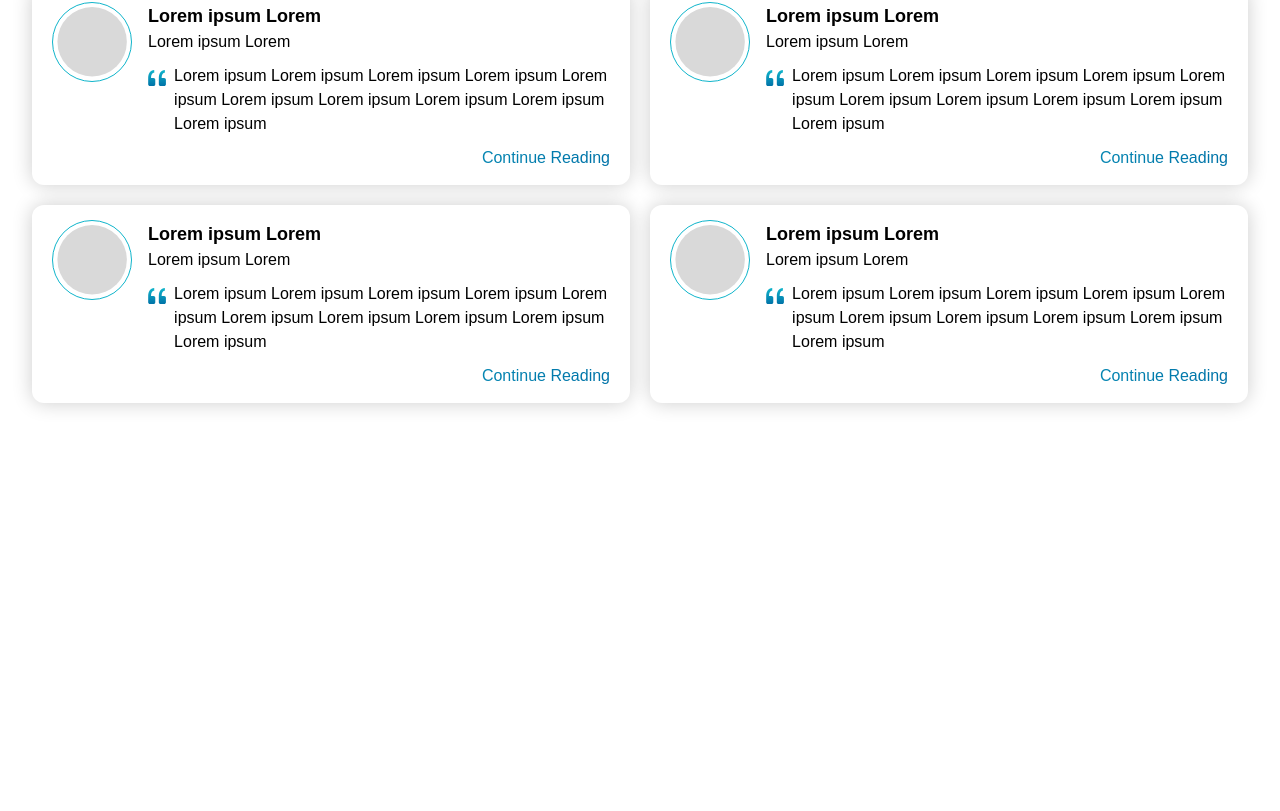
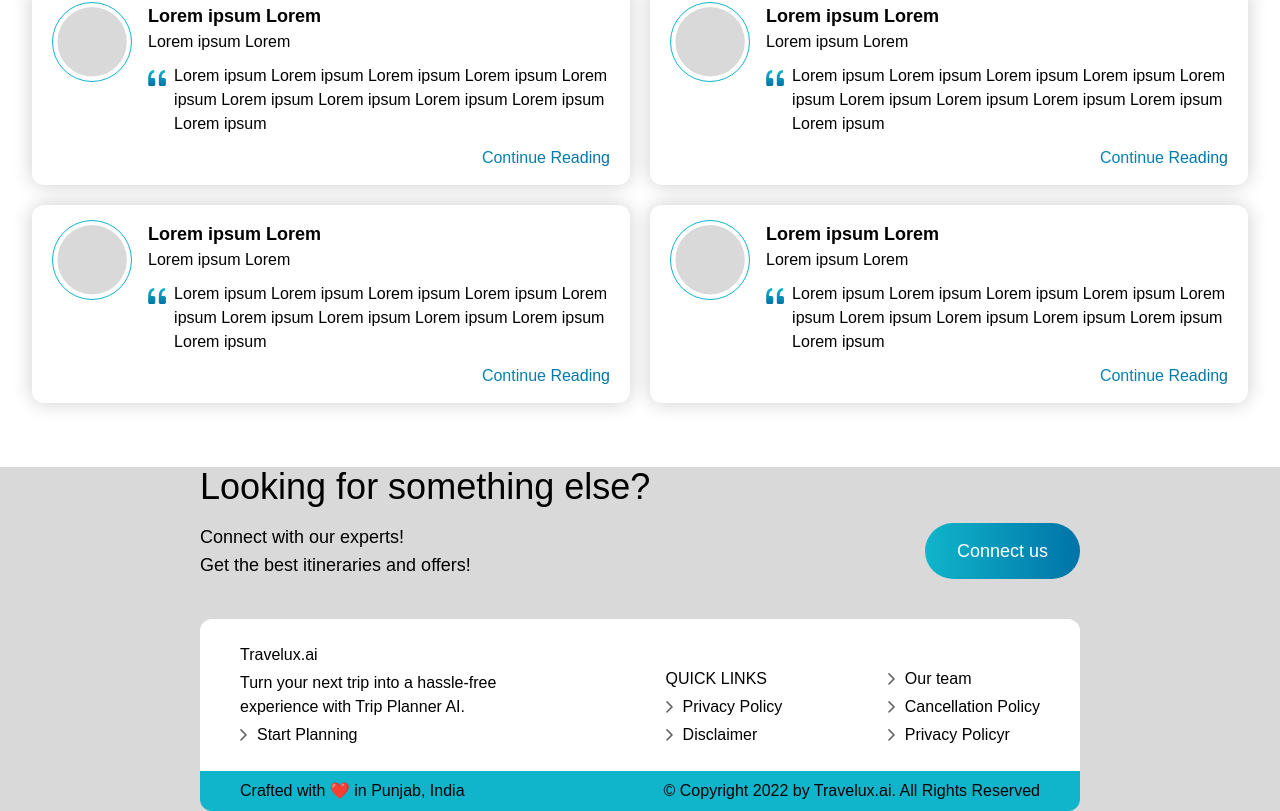
Before and after one commit to tripat1803/TripPlanner, a React (Create React App) app: page / in a window 1280 px wide. Shown: the part 1521-2332 px from the top of the page. Before the commit the page ends 1988 px from the top, so only its background shows below. Built offline with nearby package versions, Linux system fonts and the light colour scheme; no server answers.

Commit message:
Footer Layout done

```diff
--- a/src/components/Footer.jsx
+++ b/src/components/Footer.jsx
@@ -1,8 +1,53 @@
 import React from 'react'
+function FooterLink({text}) {
+    return (
+        <div className='flex gap-[10px] items-center'>
+            <svg xmlns="http://www.w3.org/2000/svg" width="7" height="12" viewBox="0 0 7 12" fill="none">
+                <path d="M1 0.900269L6 5.90027L1 10.9003" stroke="black" stroke-opacity="0.6" stroke-width="1.5" stroke-linecap="round" stroke-linejoin="round" />
+            </svg>
+            <p>{text}</p>
+        </div>
+    )
+}
 
 export default function Footer() {
     return (
-        <div>
+        <div className='flex flex-col gap-10 px-[200px] bg-[#d9d9d9]'>
+            <div className=' flex flex-col gap-4'>
+                <h1 className='text-4xl	'>Looking for something else?</h1>
+                <div className='flex justify-between'>
+                    <div>
+                        <p className='text-lg'>Connect with our experts!</p>
+                        <p className='text-lg'>Get the best itineraries and offers!</p>
+                    </div>
+                    <button className='py-2 px-8 rounded-full text-lg text-white bg-[linear-gradient(90deg,#10B5CB_0%,#0073A8_100%)]'>Connect us</button>
+                </div>
+            </div>
+
+            <div className='overflow-hidden rounded-[12px]'>
+                <div className='flex justify-between items-end px-10 py-6 bg-white'>
+                    <div className='flex flex-col gap-[4px]'>
+                        <h1>Travelux.ai</h1>
+                        <p className='w-[320px]'>Turn your next trip into a hassle-free experience with Trip Planner AI.</p>
+                        <FooterLink text={"Start Planning"}/>
+                    </div>
+                    <div className='flex flex-col gap-[4px]'>
+                        <h3>QUICK LINKS</h3>
+                        <FooterLink text={"Privacy Policy"}/>
+                        <FooterLink text={"Disclaimer"}/>
+                    </div>
+                    <div className='flex flex-col gap-[4px]'>
+                        <FooterLink text={"Our team"}/>
+                        <FooterLink text={"Cancellation Policy"}/>
+                        <FooterLink text={"Privacy Policyr"}/>
+                    </div>
+
+                </div>
+                <div className='flex justify-between px-10 py-2 bg-[#10B5CB]'>
+                    <p>Crafted with ❤️ in Punjab, India</p>
+                    <p>© Copyright 2022 by Travelux.ai.  All Rights Reserved</p>
+                </div>
+            </div>
 
         </div>
     );
```
